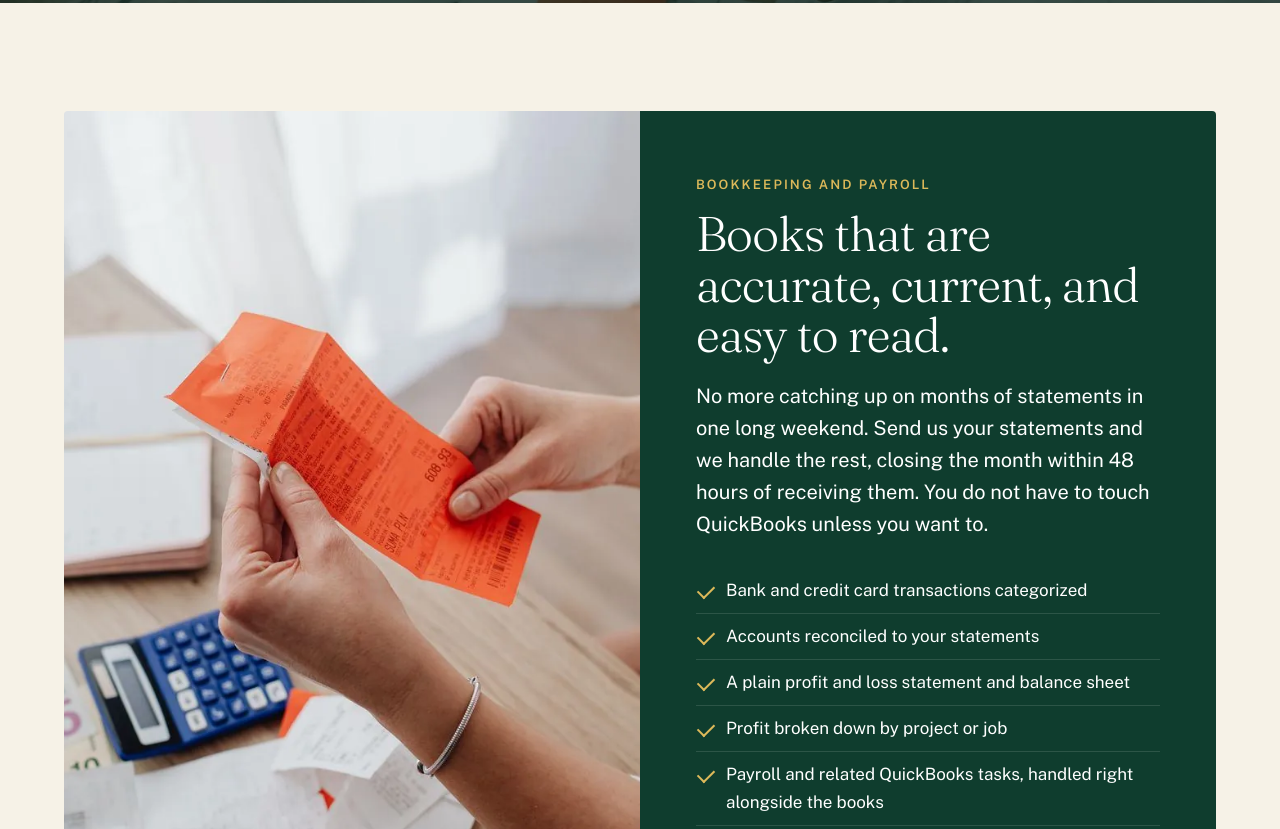
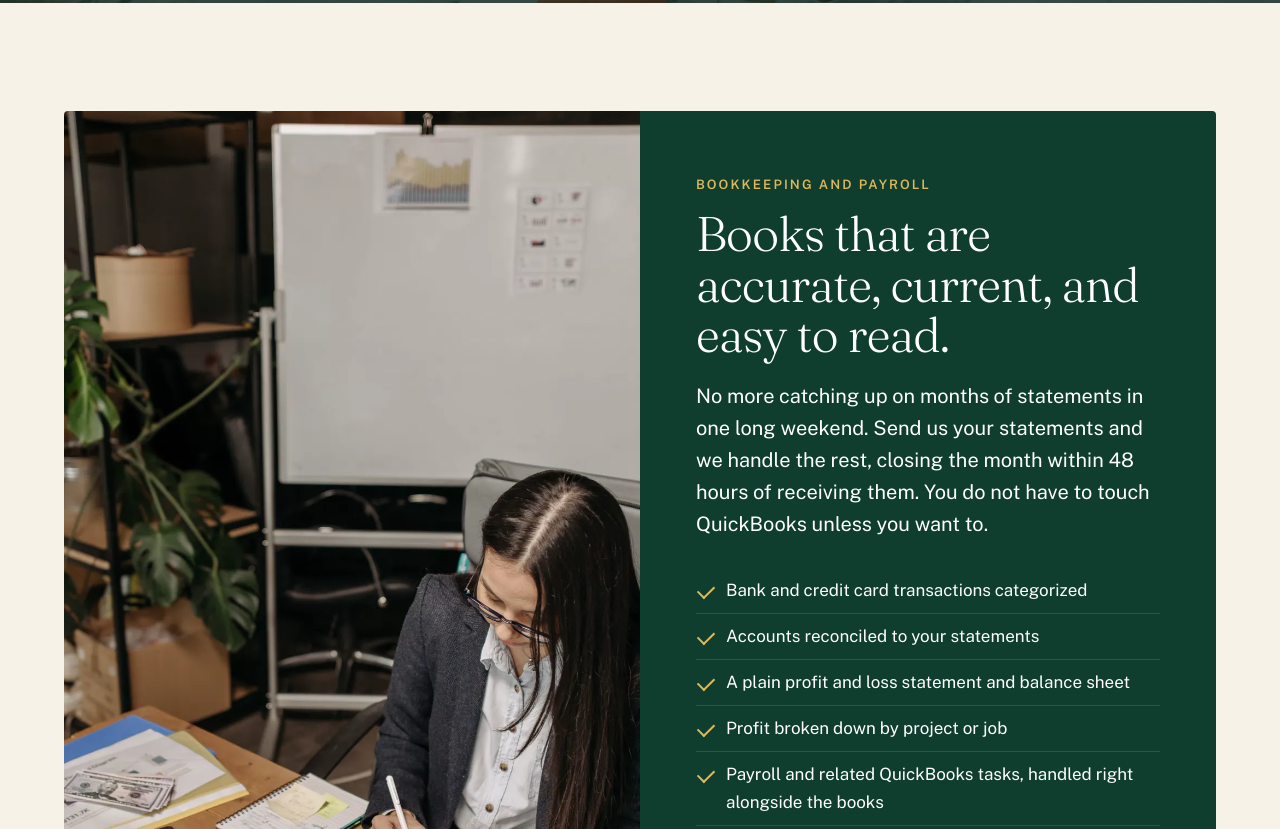
Before and after one commit to Cream-ai/ivllc-site, a plain HTML site: page back-office/index.html in a window 1280 px wide. Shown: the part 548-1377 px from the top of the page. Drawn offline with Linux system fonts and the light colour scheme.

Commit message:
Use different in-body photos on the Front Office and Back Office pages.
Keep the hero photos, and add new licensed shop and office pictures for the blocks below them.

Co-authored-by: Cream-ai <Cream-ai@users.noreply.github.com>

```diff
--- a/back-office/index.html
+++ b/back-office/index.html
@@ -46,7 +46,7 @@
 <section class="offers" style="padding-top:80px">
   <article class="offer" id="books">
     <div class="wrap">
-      <div class="ph"><picture><source srcset="../img/books.webp" type="image/webp"><img src="../img/books.jpg" width="1800" height="1200" loading="lazy" decoding="async" alt="A business owner sorting receipts with a calculator at her desk"></picture></div>
+      <div class="ph"><picture><source srcset="../img/office-paperwork.webp" type="image/webp"><img src="../img/office-paperwork.jpg" width="1200" height="1798" loading="lazy" decoding="async" alt="A woman at an office desk reviewing paperwork with a calculator and a laptop"></picture></div>
       <div class="op">
         <p class="eyebrow">Bookkeeping and payroll</p>
         <h2>Books that are accurate, current, and easy to read.</h2>
```
Also changed, not shown: front-office/index.html (+1 -1 lines), img/office-paperwork.jpg (added), img/office-paperwork.webp (added), img/shop-owners.jpg (added), img/shop-owners.webp (added).
